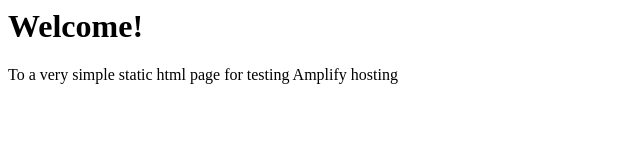
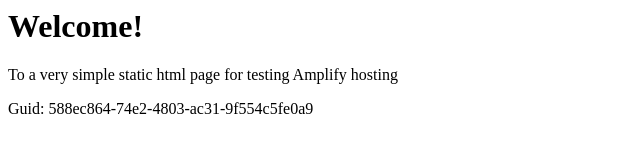
Before and after one commit to aws-aemilia-icn/Github-PR-Commit-Integration-Test-DoNotTouch-v1-preprod-ap-northeast-2, a website: page src/index.html in a window 1280 px wide. Shown: the whole page, without its empty margins (0-640 px from the left). Drawn offline with Linux system fonts and the light colour scheme.

Commit message:
commit from integ tests

```diff
--- a/src/index.html
+++ b/src/index.html
@@ -1,3 +1,5 @@
+
+
 <html lang="en">
 
 <head>
@@ -10,6 +12,6 @@
 <body>
     <h1>Welcome!</h1>
     <p>To a very simple static html page for testing Amplify hosting</p>
-</body>
+    <p>Guid: 588ec864-74e2-4803-ac31-9f554c5fe0a9</p></body>
 
 </html>
```
